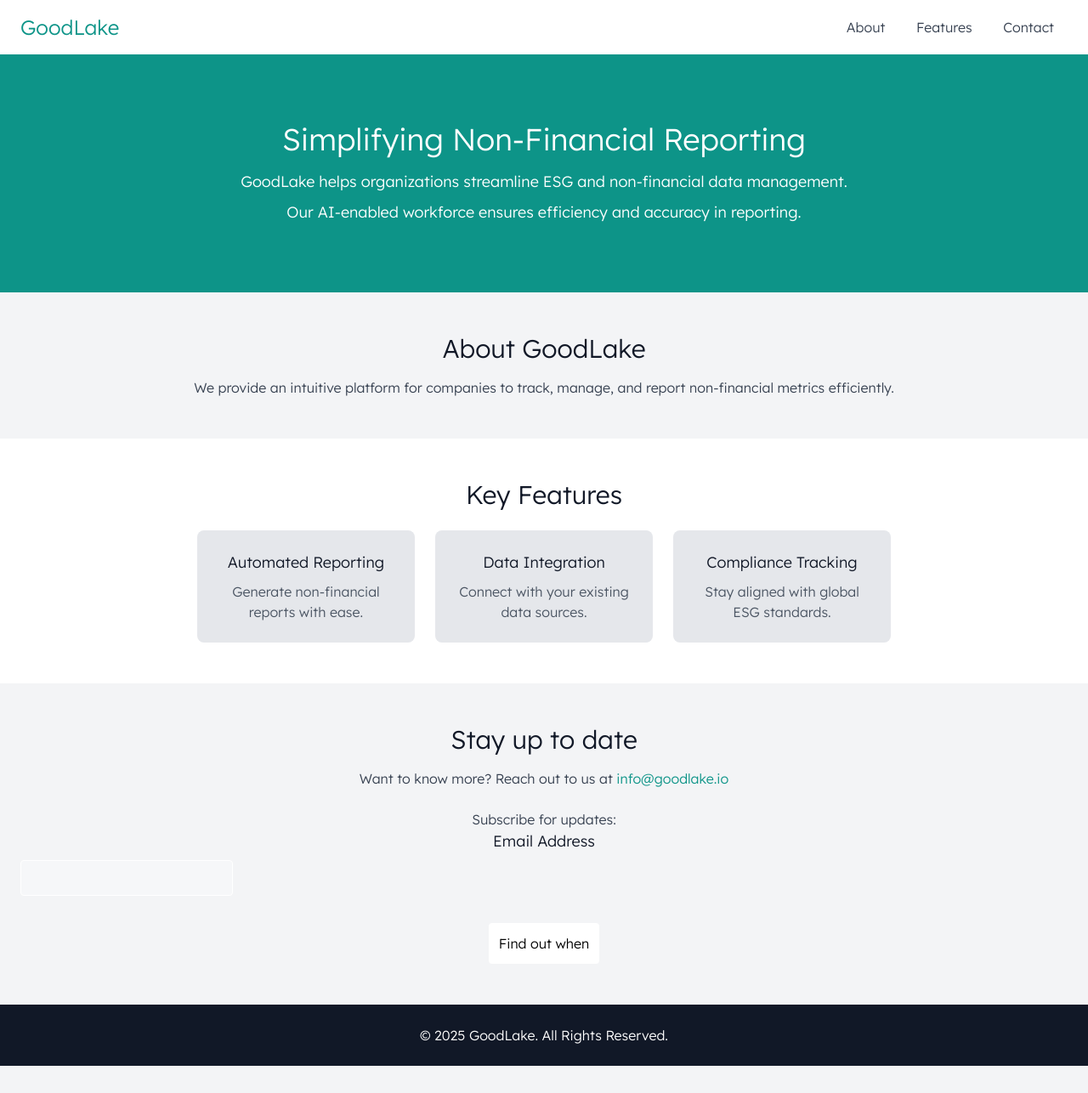
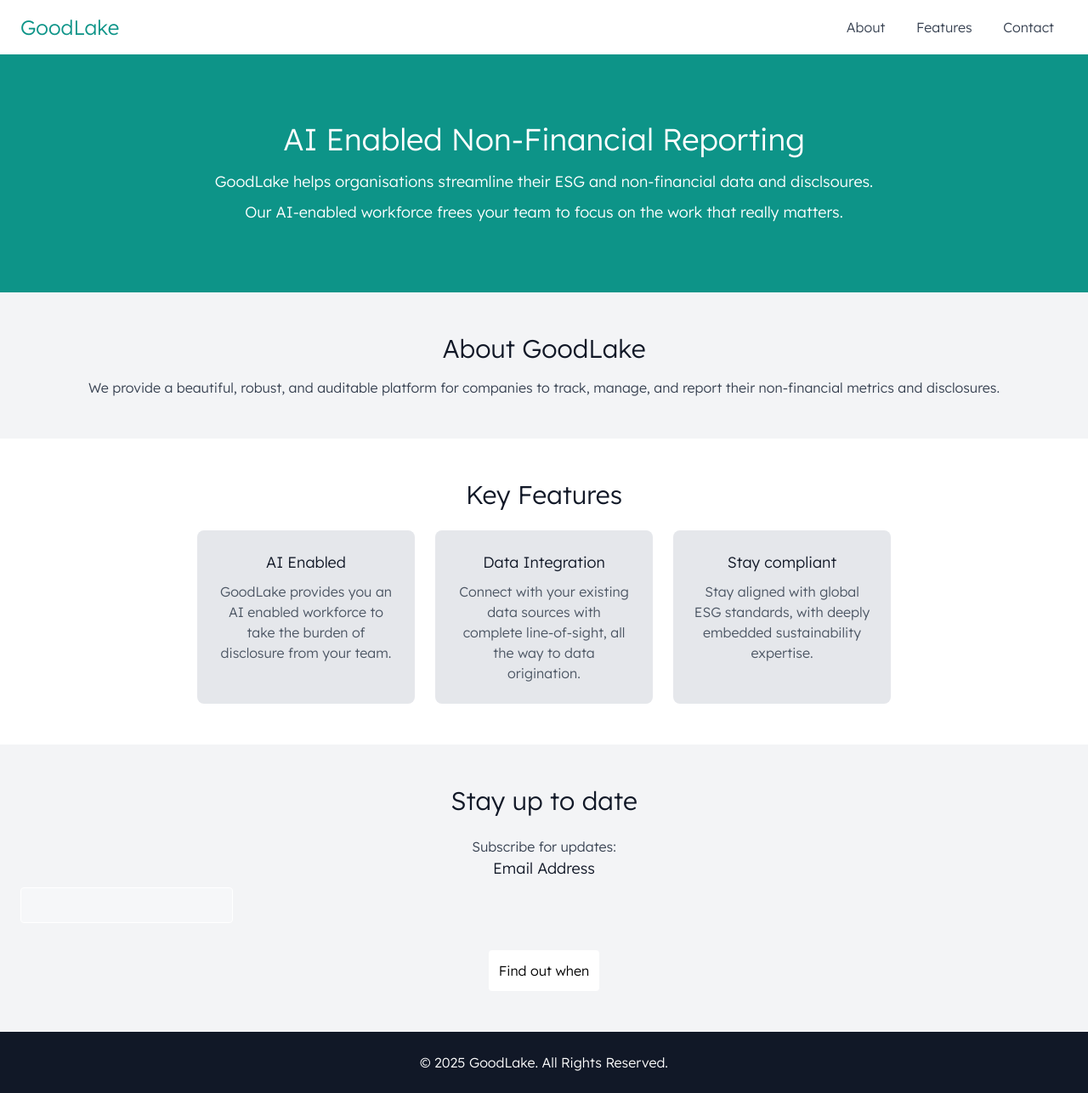
Before and after one commit to git-wayfa/goodlake.io, a Jekyll site: the page built from index.md, in a window 1280 px wide. Shown: the whole page at 85% size. Built offline with Jekyll 4.4.1, drawn with Linux system fonts in a browser that asks for light colours; nearby versions of some CDN libraries; comment, search, counter and statistics services are not loaded; before the commit the page ends 1254 px from its top, so only the background shows below that.

Commit message:
Update default.html updates to website v2

```diff
--- a/_layouts/default.html
+++ b/_layouts/default.html
@@ -3,7 +3,7 @@
 <head>
     <meta charset="UTF-8">
     <meta name="viewport" content="width=device-width, initial-scale=1.0">
-    <title>GoodLake - Non-Financial Reporting Made Simple</title>
+    <title>GoodLake - AI Enabled, Non-Financial Reportingfor Medium and Large Enterprises</title>
     <script src="https://cdn.tailwindcss.com"></script>
     <style>
         body { font-family: 'Lexend', sans-serif; font-weight: 300; }
@@ -23,38 +23,37 @@
     </nav>
 
     <header class="bg-teal-600 text-white text-center py-20">
-        <h2 class="text-4xl font-light">Simplifying Non-Financial Reporting</h2>
-        <p class="mt-4 text-lg font-light">GoodLake helps organizations streamline ESG and non-financial data management.</p>
-        <p class="mt-2 text-lg font-light">Our AI-enabled workforce ensures efficiency and accuracy in reporting.</p>
+        <h2 class="text-4xl font-light">AI Enabled Non-Financial Reporting</h2>
+        <p class="mt-4 text-lg font-light">GoodLake helps organisations streamline their ESG and non-financial data and disclsoures.</p>
+        <p class="mt-2 text-lg font-light">Our AI-enabled workforce frees your team to focus on the work that really matters.</p>
     </header>
 
     <section id="about" class="container mx-auto px-6 py-12 text-center">
         <h3 class="text-3xl font-light">About GoodLake</h3>
-        <p class="mt-4 text-gray-700">We provide an intuitive platform for companies to track, manage, and report non-financial metrics efficiently.</p>
+        <p class="mt-4 text-gray-700">We provide a beautiful, robust, and auditable platform for companies to track, manage, and report their non-financial metrics and disclosures.</p>
     </section>
 
     <section id="features" class="bg-white py-12 text-center">
         <h3 class="text-3xl font-light">Key Features</h3>
         <div class="mt-6 flex flex-wrap justify-center gap-6">
             <div class="bg-gray-200 p-6 rounded-lg w-64">
-                <h4 class="font-light text-lg">Automated Reporting</h4>
-                <p class="text-gray-600 mt-2">Generate non-financial reports with ease.</p>
+                <h4 class="font-light text-lg">AI Enabled</h4>
+                <p class="text-gray-600 mt-2">GoodLake provides you an AI enabled workforce to take the burden of disclosure from your team.</p>
             </div>
             <div class="bg-gray-200 p-6 rounded-lg w-64">
                 <h4 class="font-light text-lg">Data Integration</h4>
-                <p class="text-gray-600 mt-2">Connect with your existing data sources.</p>
+                <p class="text-gray-600 mt-2">Connect with your existing data sources with complete line-of-sight, all the way to data origination.</p>
             </div>
             <div class="bg-gray-200 p-6 rounded-lg w-64">
-                <h4 class="font-light text-lg">Compliance Tracking</h4>
-                <p class="text-gray-600 mt-2">Stay aligned with global ESG standards.</p>
+                <h4 class="font-light text-lg">Stay compliant</h4>
+                <p class="text-gray-600 mt-2">Stay aligned with global ESG standards, with deeply embedded sustainability expertise.</p>
             </div>
         </div>
     </section>
 
     <section id="contact" class="container mx-auto px-6 py-12 text-center">
         <h3 class="text-3xl font-light">Stay up to date</h3>
-        <p class="mt-4 text-gray-700">Want to know more? Reach out to us at <a href="mailto:info@goodlake.io" class="text-teal-600">info@goodlake.io</a></p>
-        <div class="mt-6">
+        <div class="mt-6" style="text-align: center;">
             <p class="mt-2 text-gray-700">Subscribe for updates:</p>
             {{ content }}
         </div>
```
